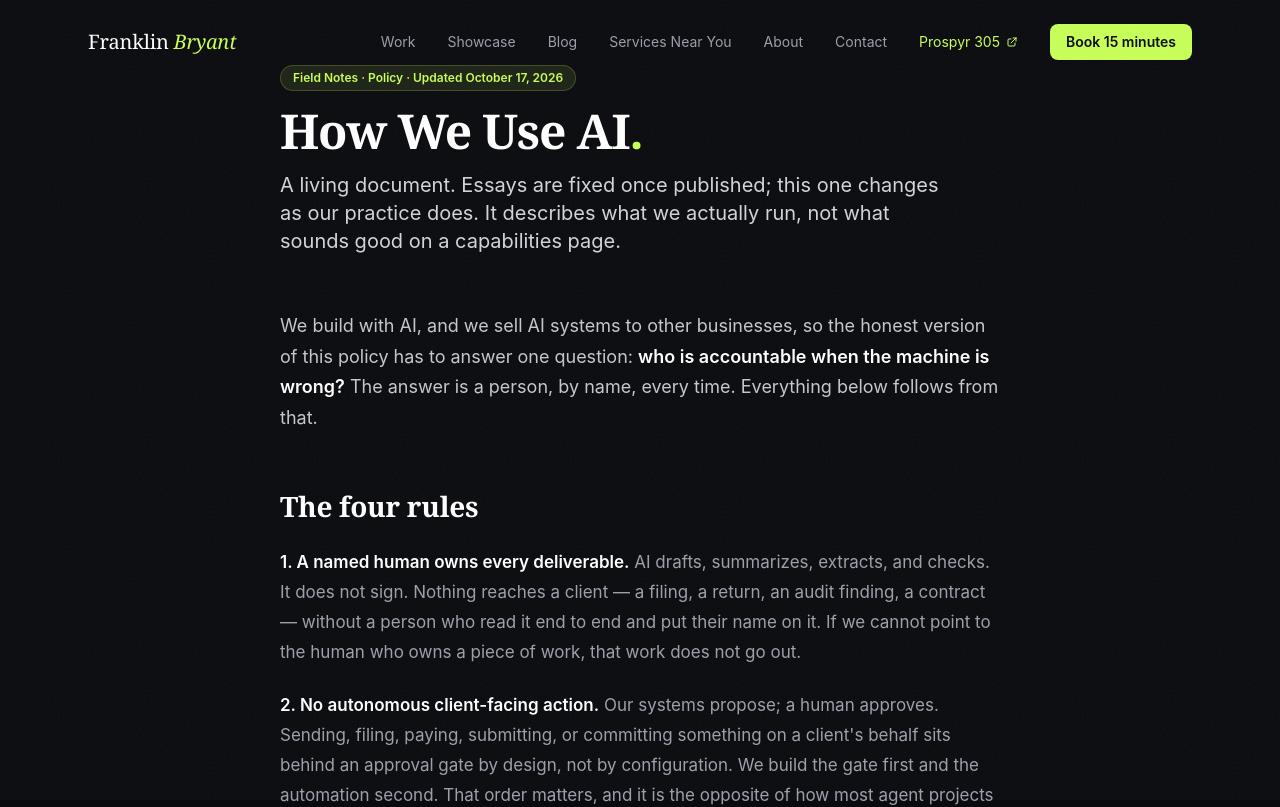
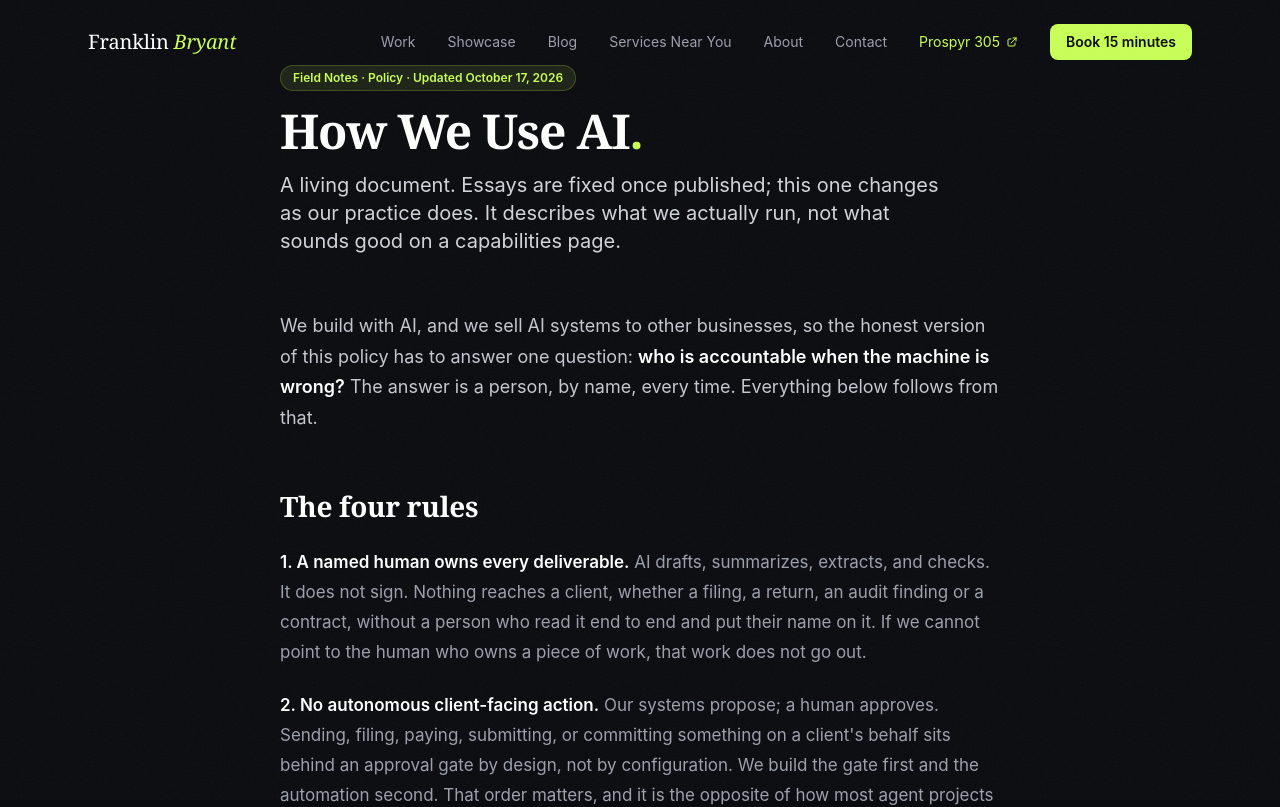
Before and after one commit to FranklinIV94/franklin-portfolio, a Next.js app: page /field-notes/ai-usage-policy in a window 1280 px wide. Shown: the top 807 px of the page. Built offline with nearby package versions, Linux system fonts and the light colour scheme.

Commit message:
style: last two em-dashes on the property, in the AI usage policy
The sentence about nothing reaching a client unsigned. Rewritten as one clause
rather than substituted, because 'a filing, a return... without a person' needed
'whether' to read correctly.

```diff
--- a/app/field-notes/ai-usage-policy/page.tsx
+++ b/app/field-notes/ai-usage-policy/page.tsx
@@ -79,8 +79,8 @@ export default function AiUsagePolicy() {
 
         <p>
           <strong className="text-white">1. A named human owns every deliverable.</strong> AI drafts,
-          summarizes, extracts, and checks. It does not sign. Nothing reaches a client — a filing, a
-          return, an audit finding, a contract — without a person who read it end to end and put their
+          summarizes, extracts, and checks. It does not sign. Nothing reaches a client, whether a filing, a
+          return, an audit finding or a contract, without a person who read it end to end and put their
           name on it. If we cannot point to the human who owns a piece of work, that work does not go out.
         </p>
 
```
